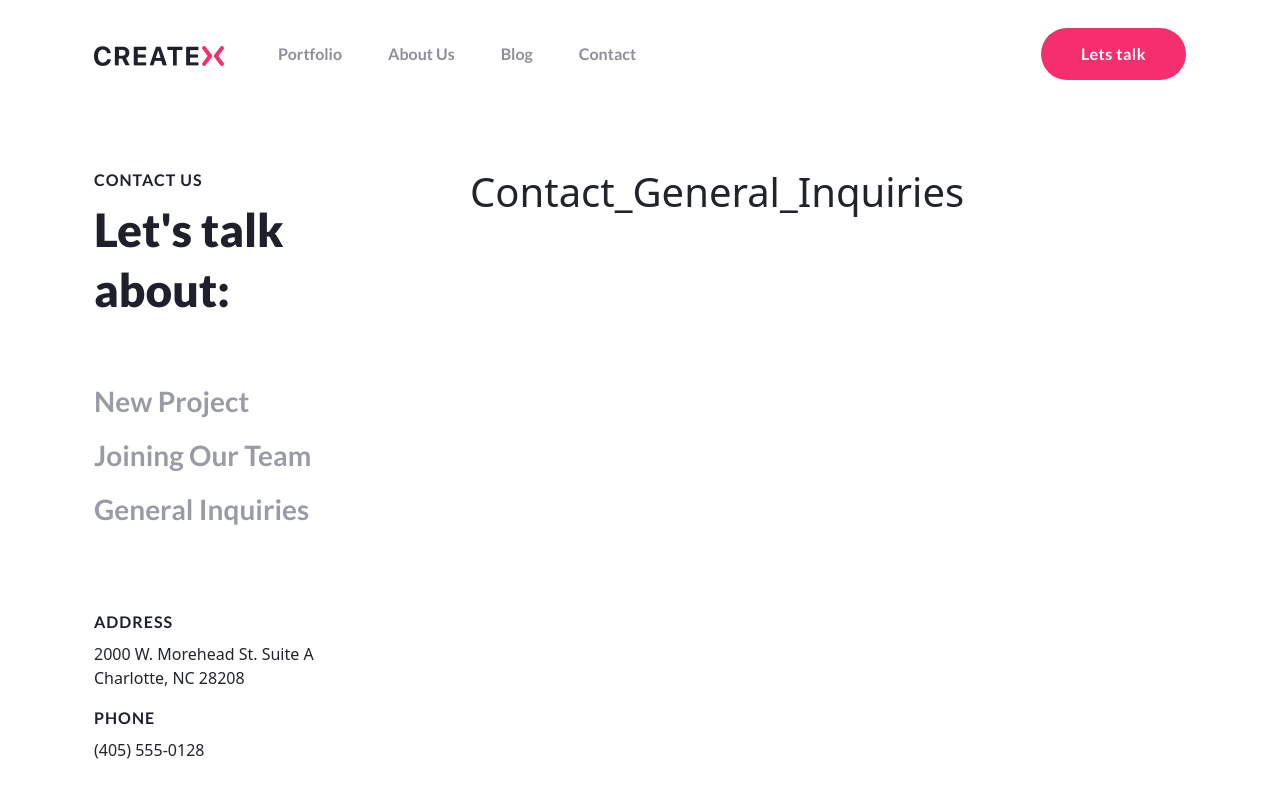
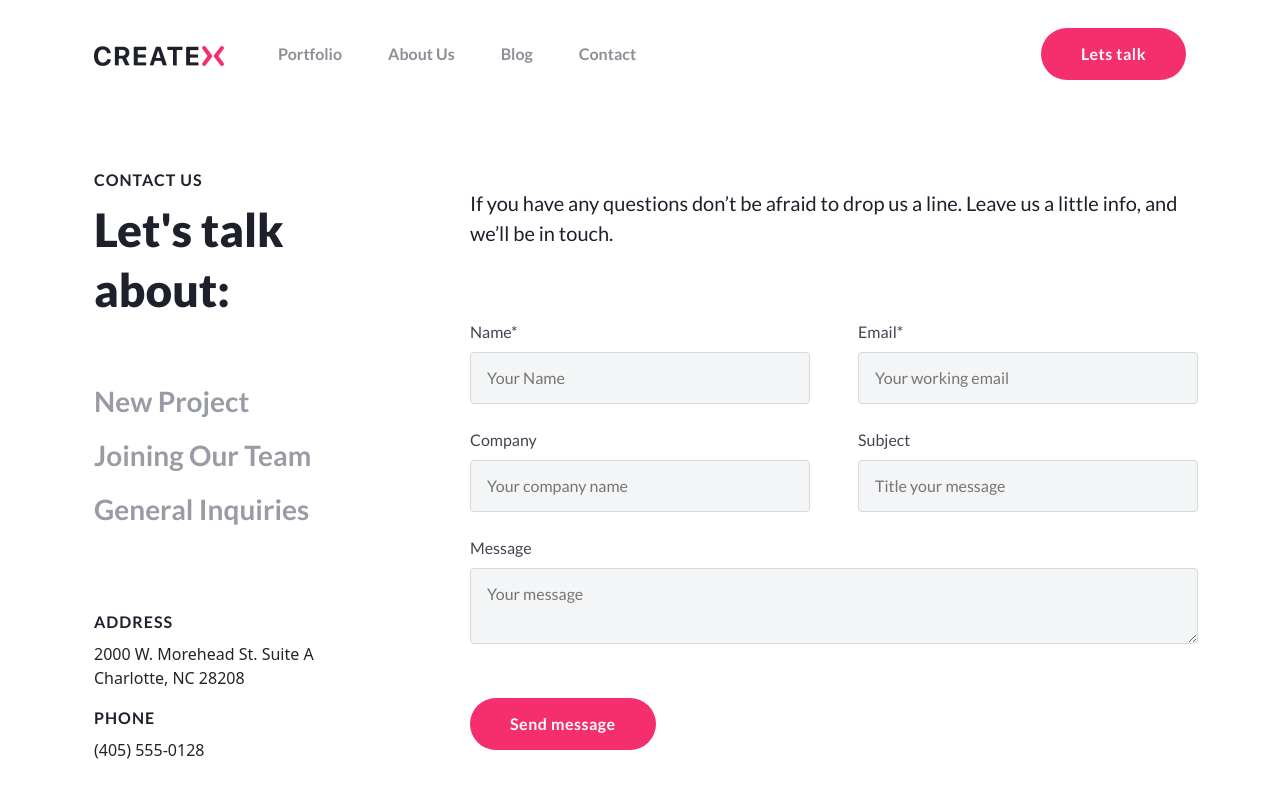
Before and after one commit to aonikpaulalock/Creative_Agency_Client, a React (Vite) app: page /contact/inquiries in a window 1280 px wide. Shown: the top 800 px of the page. Built offline with nearby package versions, Linux system fonts and the light colour scheme.

Commit message:
aded contck page almost done

```diff
--- a/src/Pages/Contact/Contact_General_Inquiries.jsx
+++ b/src/Pages/Contact/Contact_General_Inquiries.jsx
@@ -2,8 +2,38 @@ import React from 'react';
 
 const Contact_General_Inquiries = () => {
   return (
-    <div>
-      <h1>Contact_General_Inquiries</h1>
+    <div className='row'>
+      <div className='col'>
+        <h6 className='contact_form_head'>If you have any questions don’t be afraid to drop us a line. Leave us a little info, and we’ll be in touch.
+        </h6>
+        <form className='form-container'>
+          <div className='d-flex justify-content-between align-items-center my-4 pt-5'>
+            <div class="form-group w-100 me-5">
+              <label for="exampleInputName" className='input_lebel'>Name*</label>
+              <input type="text" class="footer-input Blogs_input contact_input" id="exampleInputName" aria-describedby="emailHelp" placeholder="Your Name" />
+            </div>
+            <div class="form-group w-100">
+              <label for="exampleInputEmail" className='input_lebel'>Email*</label>
+              <input type="email" class="footer-input Blogs_input contact_input" id="exampleInputEmail" aria-describedby="emailHelp" placeholder="Your working email" />
+            </div>
+          </div>
+          <div className='d-flex justify-content-between align-items-center'>
+            <div class="form-group w-100 me-5">
+              <label for="exampleInputCompany" className='input_lebel'>Company</label>
+              <input type="text" class="footer-input Blogs_input contact_input" id="exampleInputCompany" aria-describedby="emailHelp" placeholder="Your company name" />
+            </div>
+            <div class="form-group w-100">
+              <label for="exampleInputProject" className='input_lebel'>Subject</label>
+              <input type="email" class="footer-input Blogs_input contact_input" id="exampleInputProject" aria-describedby="emailHelp" placeholder="Title your message" />
+            </div>
+          </div>
+          <div class="form-group w-100 mb-5 mt-4">
+            <label for="exampleInputTextarea" className='input_lebel'>Message</label>
+            <textarea name="" id="exampleInputTextarea" placeholder="Your message" className='footer-input Blogs_input contact_input'></textarea>
+          </div>
+          <button className='banner-button'>Send message</button>
+        </form>
+      </div>
     </div>
   );
 };
--- a/src/Pages/Contact/Contact_Join_Team.jsx
+++ b/src/Pages/Contact/Contact_Join_Team.jsx
@@ -2,8 +2,59 @@ import React from 'react';
 
 const Contact_Join_Team = () => {
   return (
-    <div>
-      <h1>Contact_Join_Team</h1>
+    <div className='row'>
+      <div className="col">
+        <h6 className='contact_form_head'>We believe great work happens when great people work together. That's why we're always looking for the next great person.
+          <div className="accordion-container">
+            <div className="accordion-container">
+              <div className="accordion" id="myAccordion">
+                <div className="accordion-item">
+                  <h2 className="accordion-header" id="headingOne">
+                    <button className="accordion-button collapsed collapse-design" data-bs-toggle="collapse" data-bs-target="#collapseOne">
+                      <span className='ms-4 '>
+                        Copywriter
+                      </span>
+                    </button>
+                  </h2>
+                  <div id="collapseOne" className="accordion-collapse collapse  show" data-bs-parent="#myAccordion">
+                    <div className="card-body">
+                      <p className="accordion-text">We're looking for a Copywriter with proven experience in the creation of both short-form and long-form content, including blogs, white papers, ad copy, product listings, website copy, script writing, email and social media.</p>
+                    </div>
+                  </div>
+                </div>
+                <div className="accordion-item">
+                  <h2 className="accordion-header" id="headingTwo">
+                    <button type="button" className="accordion-button collapse-design" data-bs-toggle="collapse" data-bs-target="#collapseTwo">
+                      <span className='ms-4'>
+                      Paid media strategist
+                      </span>
+                    </button>
+                  </h2>
+                  <div id="collapseTwo" className="accordion-collapse collapse" data-bs-parent="#myAccordion">
+                    <div className="card-body">
+                      <p className="accordion-text">We're looking for a Copywriter with proven experience in the creation of both short-form and long-form content, including blogs, white papers, ad copy, product listings, website copy, script writing, email and social media.</p>
+                    </div>
+                  </div>
+                </div>
+                <div className="accordion-item">
+                  <h2 className="accordion-header" id="headingThree">
+                    <button type="button" className="accordion-button collapsed collapse-design" data-bs-toggle="collapse" data-bs-target="#collapseThree">
+                      <span className='ms-4'>
+                      Data analyst
+                      </span>
+                    </button>
+                  </h2>
+                  <div id="collapseThree" className="accordion-collapse collapse" data-bs-parent="#myAccordion">
+                    <div className="card-body">
+                      <p className="accordion-text">Adipiscing nunc arcu enim elit mattis eu placerat proin. Imperdiet elementum faucibus dignissim purus. Fusce parturient diam magna ullamcorper morbi semper massa ac facilisis.</p>
+                    </div>
+                  </div>
+                </div>
+              </div>
+            </div>
+          </div>
+        </h6>
+      </div>
     </div>
   );
 };
```
